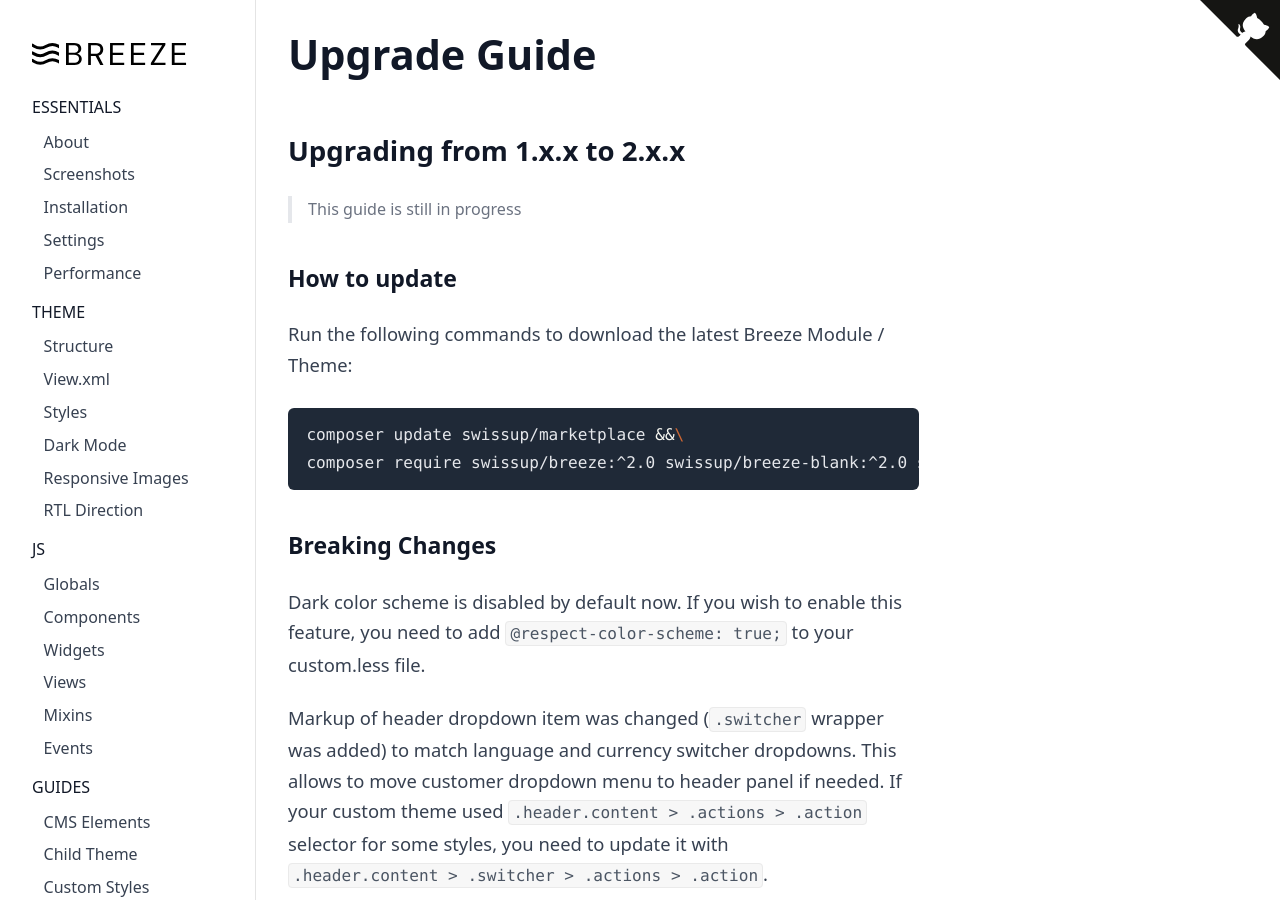
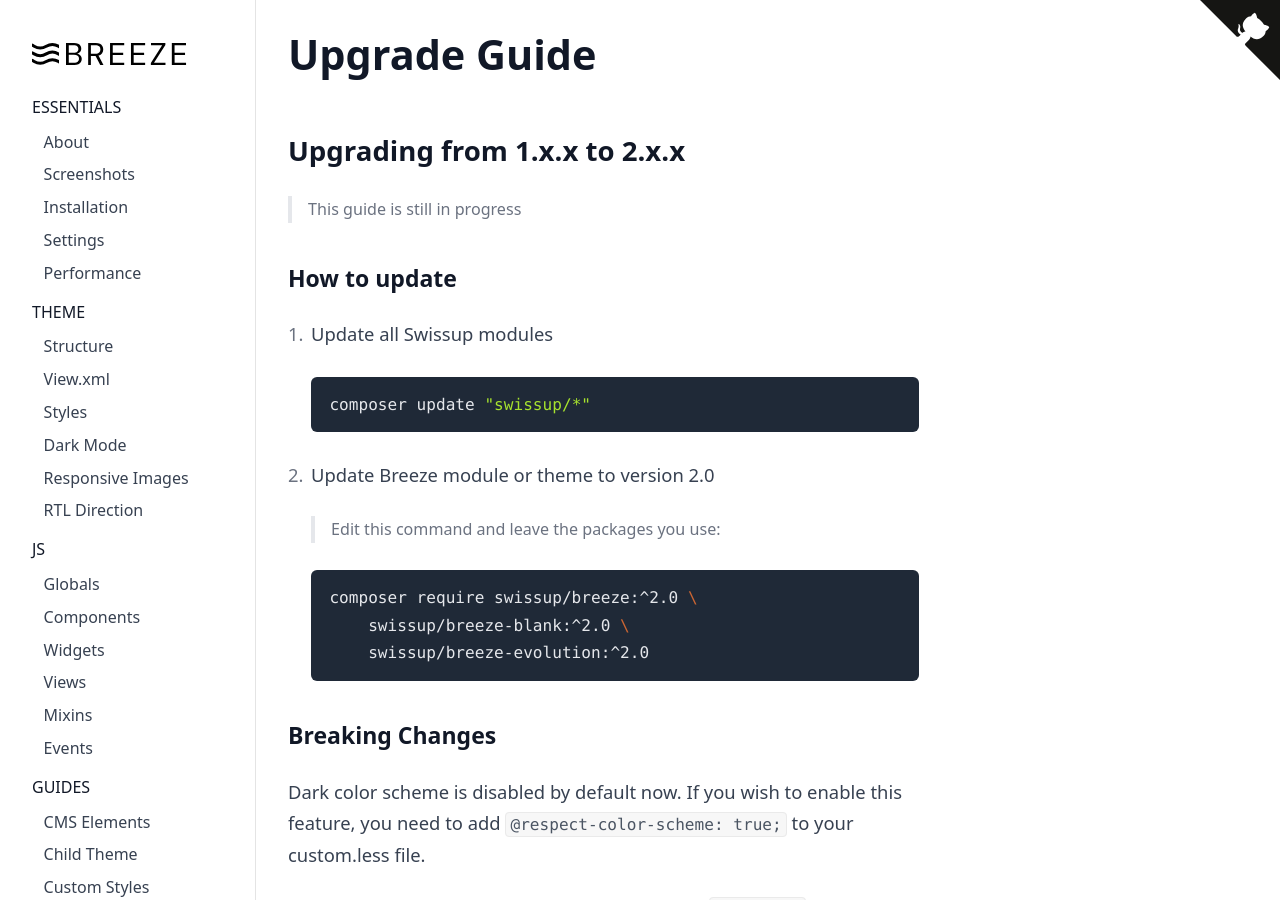
Before and after one commit to breezefront/breezefront.com, a Jekyll site: the page built from collections/_misc/upgrade.md, in a window 1280 px wide and 900 px high. Built offline with Jekyll 4.4.1, drawn with Linux system fonts in a browser that asks for light colours.

Commit message:
Upgrade guide

````diff
--- a/collections/_misc/upgrade.md
+++ b/collections/_misc/upgrade.md
@@ -13,12 +13,21 @@ order: 51
 
 ### How to update
 
-Run the following commands to download the latest Breeze Module / Theme:
+ 1. Update all Swissup modules
 
-```sh
-composer update swissup/marketplace &&\
-composer require swissup/breeze:^2.0 swissup/breeze-blank:^2.0 swissup/breeze-evolution:^2.0
-```
+    ```sh
+    composer update "swissup/*"
+    ```
+
+ 2. Update Breeze module or theme to version 2.0
+
+    > Edit this command and leave the packages you use:
+
+    ```sh
+    composer require swissup/breeze:^2.0 \
+        swissup/breeze-blank:^2.0 \
+        swissup/breeze-evolution:^2.0
+    ```
 
 ### Breaking Changes
 
@@ -77,8 +86,8 @@ Breeze source code. The tables below shows each variable we've changed.
 `@product-stock-available__background`    | `@product-stock-available__background-color`
 `@product-stock-unavailable__color`       | `@product-stock-unavailable__text-color`
 `@product-stock-unavailable__background`  | `@product-stock-unavailable__background-color`
-`@listing-grid-item__aspect-ratio`   | `@listing-grid-item__reveal-on-hover__aspect-ratio`
-`@listing-grid-item__details-height`   | `@listing-grid-item__reveal-on-hover__visible-height`
+`@listing-grid-item__aspect-ratio`        | `@listing-grid-item__reveal-on-hover__aspect-ratio`
+`@listing-grid-item__details-height`      | `@listing-grid-item__reveal-on-hover__visible-height`
 `@listing-grid-item-actions-primary__opacity`   | `@listing-grid-item-actions-primary__absolute__opacity`
 `@listing-grid-item-actions-primary__z-index`   | `@listing-grid-item-actions-primary__absolute__z-index`
 `@listing-grid-item-actions-primary__top`       | `@listing-grid-item-actions-primary__absolute__top`
````
